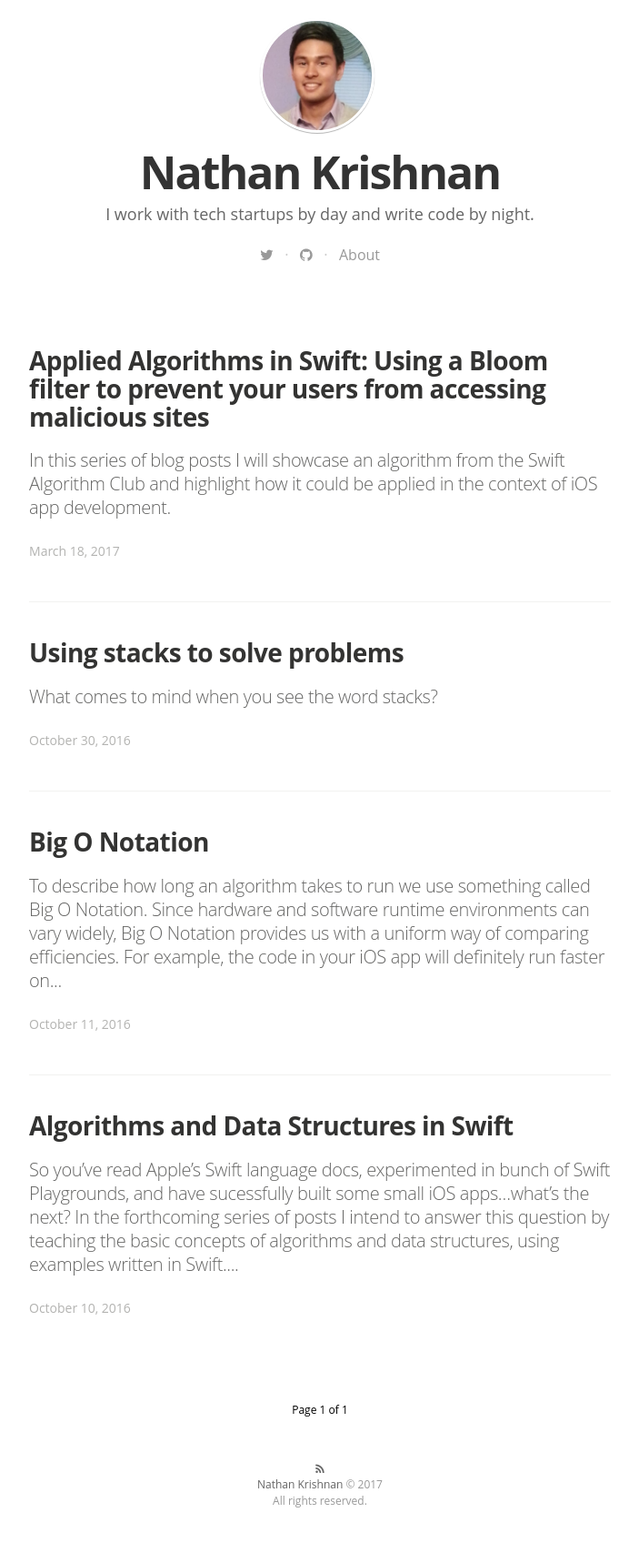
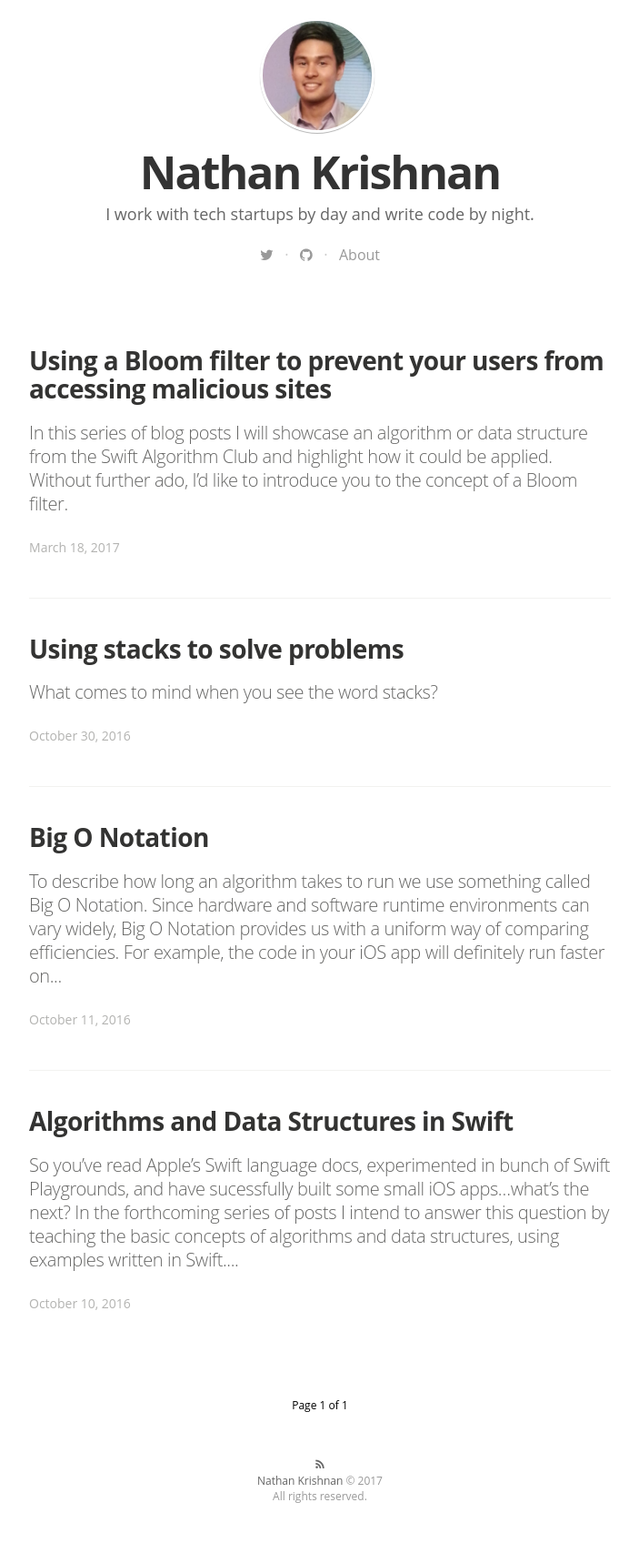
Before and after one commit to nathankrishnan/nathankrishnan.github.io, a Jekyll site: the page built from index.html, in a window 1280 px wide. Shown: the whole page at 91% size, without its empty margins (288-991 px from the left). Built offline with Jekyll 4.4.1, drawn with Linux system fonts in a browser that asks for light colours; nearby versions of some CDN libraries; some web fonts are replaced; the list of posts is cut into pages by our own code.

Commit message:
Update 2017-03-18-bloomfilter.md

```diff
--- a/_posts/2017-03-18-bloomfilter.md
+++ b/_posts/2017-03-18-bloomfilter.md
@@ -1,9 +1,11 @@
 ---
 layout: post
-title:  "Applied Algorithms in Swift: Using a Bloom filter to prevent your users from accessing malicious sites"
+title:  "Using a Bloom filter to prevent your users from accessing malicious sites"
 categories: algorithms
 image: https://static.pexels.com/photos/29781/pexels-photo-29781.jpg
 ---
 
 
-In this series of blog posts I will showcase an algorithm from the [Swift Algorithm Club](https://github.com/raywenderlich/swift-algorithm-club) and highlight how it could be applied in the context of iOS app development.
+In this series of blog posts I will showcase an algorithm or data structure from the [Swift Algorithm Club](https://github.com/raywenderlich/swift-algorithm-club) and highlight how it could be applied.  Without further ado, I'd like to introduce you to the concept of a [Bloom filter](https://en.wikipedia.org/wiki/Bloom_filter).
+
+Imagine that in your iOS app you have a UIWebView that loads an arbitrary URL.  There are plenty of malicious sites on the web and we should certainly take actions to prevent, or warn, our users when they attempt to access a nefarious site.  This begs the question: what's an efficient way of checking if the domain in the URL is known to be a malicious site?
```
